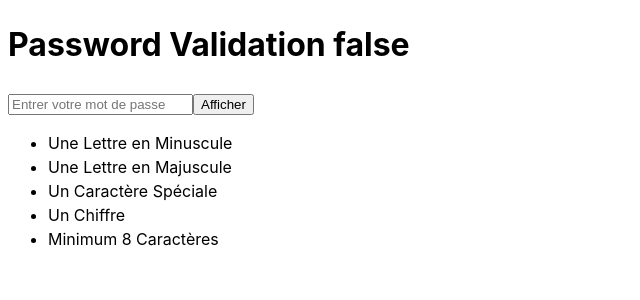
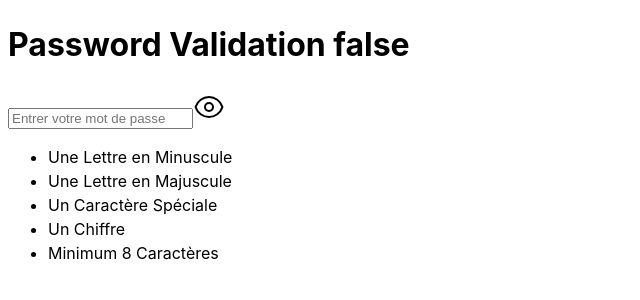
Before and after one commit to DialloDBA/PasswordValidatorReact, a React (Vite) app: page / in a window 1280 px wide. Shown: the top 300 px of the page, without its empty margins (0-640 px from the left). Built offline with nearby package versions, Linux system fonts and the light colour scheme.

Commit message:
Ajout des Icones Closed-eye et Opened-eye pour afficher/masquer le mot de passe

```diff
--- a/src/App.jsx
+++ b/src/App.jsx
@@ -1,5 +1,7 @@
 import { useState } from 'react'
 import './App.scss'
+import open from "./assets/eye-on.svg"
+import closed from "./assets/eye-off.svg"
 
 
 function App() {
@@ -8,7 +10,9 @@ function App() {
     <>
       <h1 className=''>Password Validation {passwordIsVisible.toString()} </h1>
       <input type={passwordIsVisible ? 'text' : 'password'} name="password" id="" placeholder='Entrer votre mot de passe ' />
-      <button type="button" onClick={()=>setPasswordIsVisible((prevState)=>!prevState)}>{passwordIsVisible ? 'Masquer' : 'Afficher'}</button>
+      <span type="button" onClick={()=>setPasswordIsVisible((prevState)=>!prevState)} >
+        <img src={passwordIsVisible ? closed : open } alt={passwordIsVisible ? 'Oeil Fermer' : "Oeil Ouvert" } width={32} />
+        </span>
       <ul>
         <li>Une Lettre en Minuscule</li>
         <li>Une Lettre en Majuscule</li>
```
Also changed, not shown: src/assets/eye-off.svg (added), src/assets/eye-on.svg (added).
